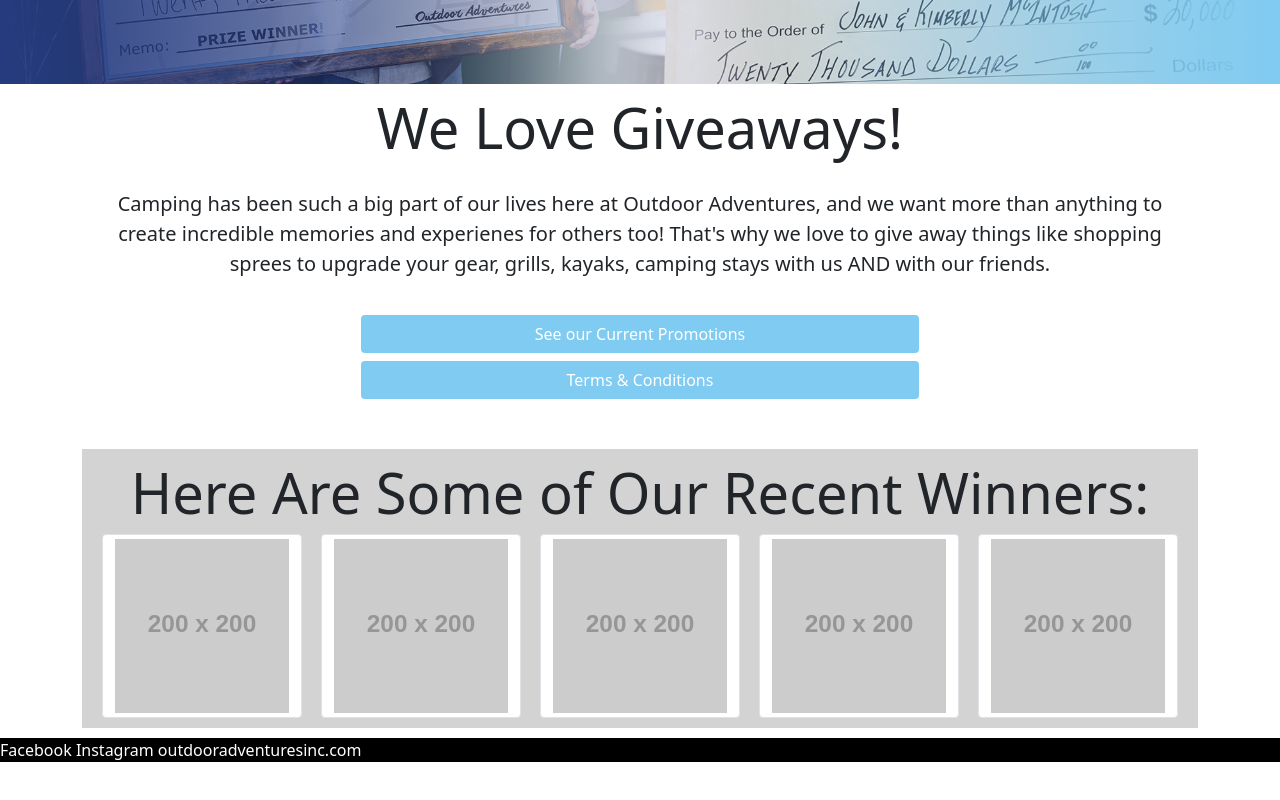
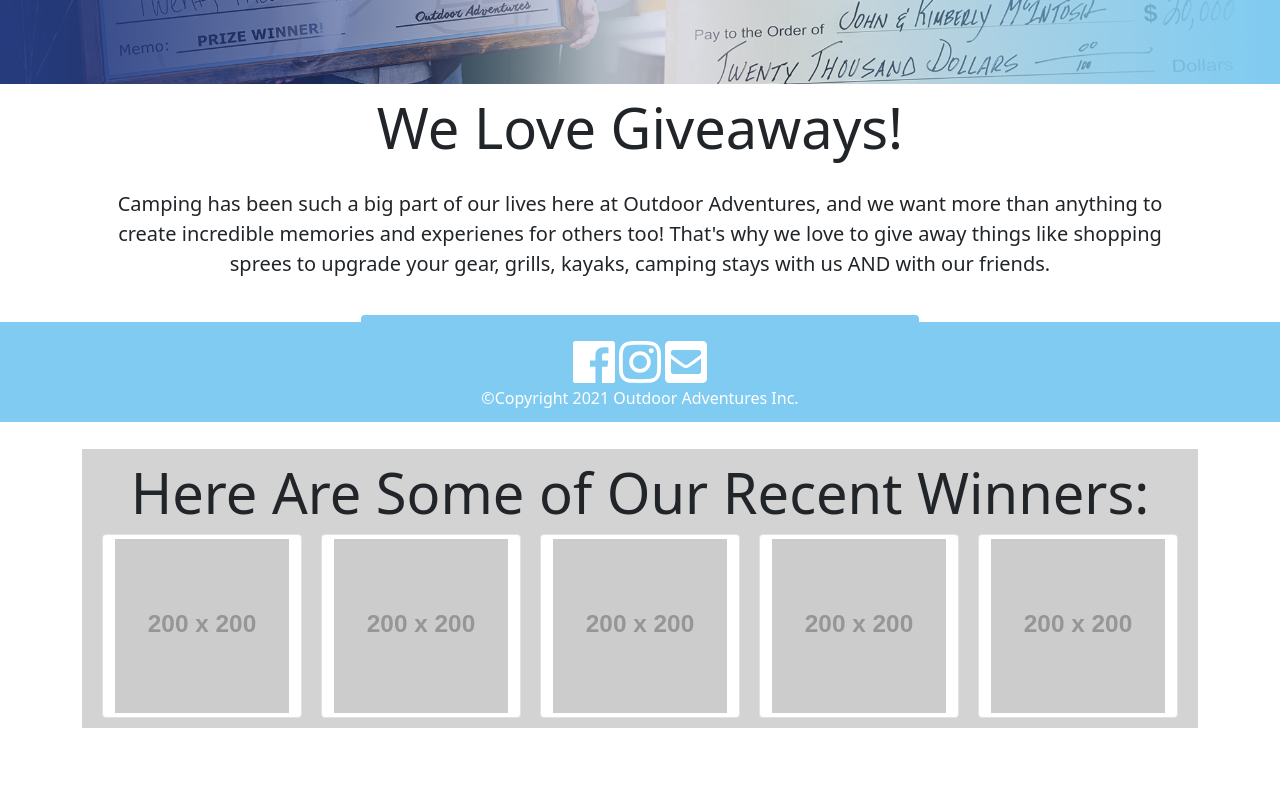
Before and after one commit to ampieschke/OAWinners, a plain HTML site: page index.html in a window 1280 px wide. Shown: the part 378-1178 px from the top of the page. Before the commit the page ends 1140 px from the top, so only its background shows below. Drawn offline with nearby package versions, Linux system fonts and the light colour scheme; placeholder pictures from the web are drawn by us.

Commit message:
added footer

```diff
--- a/assets/style.css
+++ b/assets/style.css
@@ -62,9 +62,20 @@
     max-width: 200px;
 }
 
-/* footer */
-footer{
-    background-color: black;
-    margin-top: 10px;
+body {
+    margin-bottom: 75px;
+  }
+
+/* ==FOOTER== */
+footer {
+    background-color: #80cbf1;
     color: white;
-}
+    bottom: 0;
+    position: fixed;
+    width: 100%;
+    height: 100px;
+
+  }
+  .navicon {
+    color: white;
+  }
--- a/index.html
+++ b/index.html
@@ -9,6 +9,7 @@
     <link href="https://cdn.jsdelivr.net/npm/bootstrap@5.0.0-beta2/dist/css/bootstrap.min.css" rel="stylesheet"
         integrity="sha384-BmbxuPwQa2lc/FVzBcNJ7UAyJxM6wuqIj61tLrc4wSX0szH/Ev+nYRRuWlolflfl" crossorigin="anonymous">
     <link href="assets/style.css" rel="stylesheet">
+    <script defer src="https://use.fontawesome.com/releases/v5.3.1/js/all.js"></script>
 </head>
 
 <body>
@@ -264,9 +265,19 @@
             </div>
         </div>
     </div>
-    <footer>
-        Facebook Instagram outdooradventuresinc.com
-    </footer>
+  <!-- BEGIN FOOTER -->
+  <footer class="footer-copyright text-center py-3">
+    <div class="col">
+      <a href="https://www.facebook.com/outdooradventuresresorts" target="_blank" linkedin> <i
+          class="navicon fab fa-facebook fa-3x"></i></a>
+      <a href="https://www.instagram.com/campoutdooradventures/" target="_blank" github><i
+          class="navicon fab fa-instagram fa-3x"></i></a>
+      <a href="mailto:wecare@outdooradventuresinc.com" target="_blank" email><i class="navicon fas fa-envelope-square fa-3x">
+        </i></a>
+    </div>
+    <div class="container">©Copyright 2021 Outdoor Adventures Inc.</div>
+  </footer>
+  <!-- END FOOTER -->
     <script src="https://cdn.jsdelivr.net/npm/bootstrap@5.0.0-beta2/dist/js/bootstrap.bundle.min.js"
         integrity="sha384-b5kHyXgcpbZJO/tY9Ul7kGkf1S0CWuKcCD38l8YkeH8z8QjE0GmW1gYU5S9FOnJ0"
         crossorigin="anonymous"></script>
```
Also changed, not shown: promo1.html (+14 -3 lines), promo2.html (+14 -3 lines).
